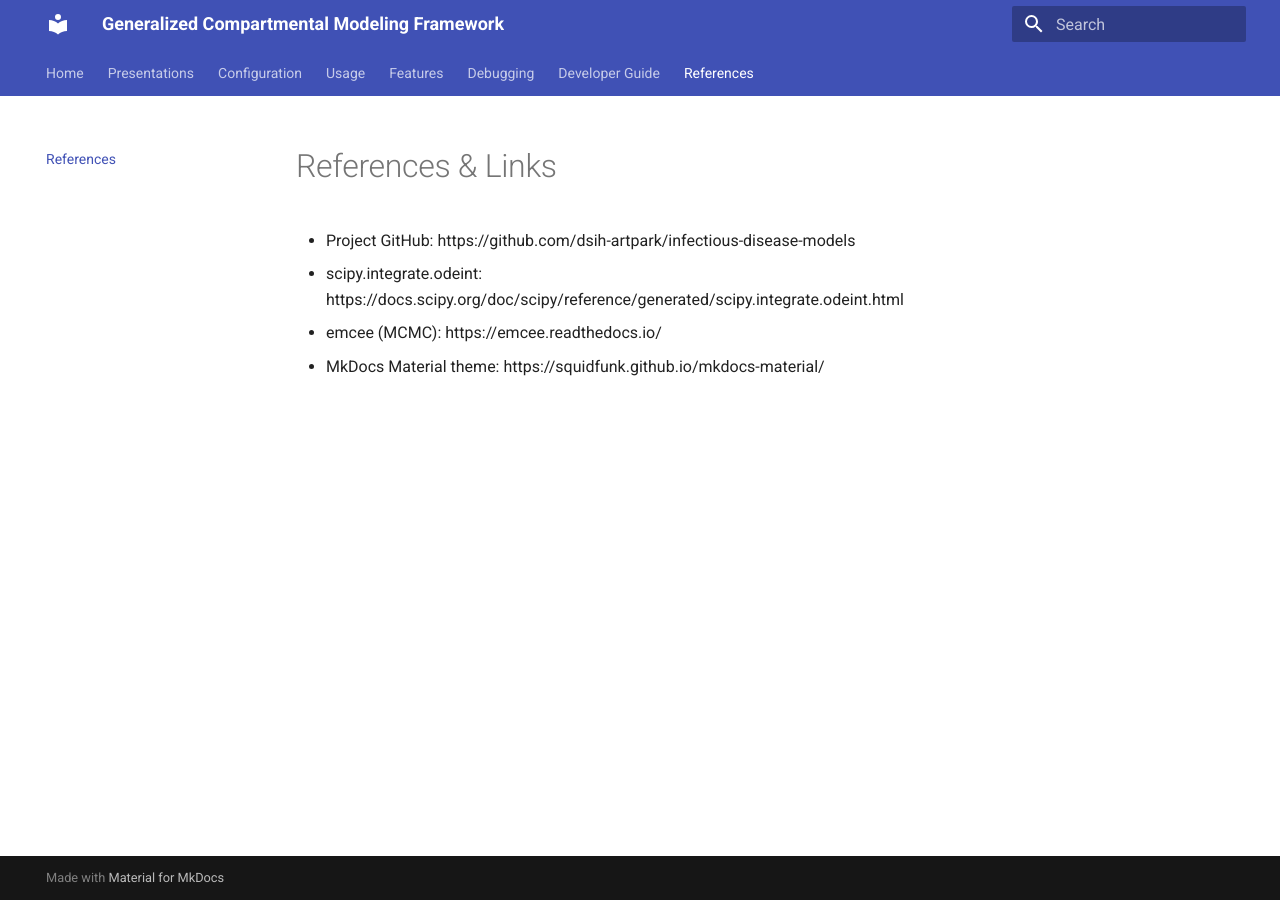
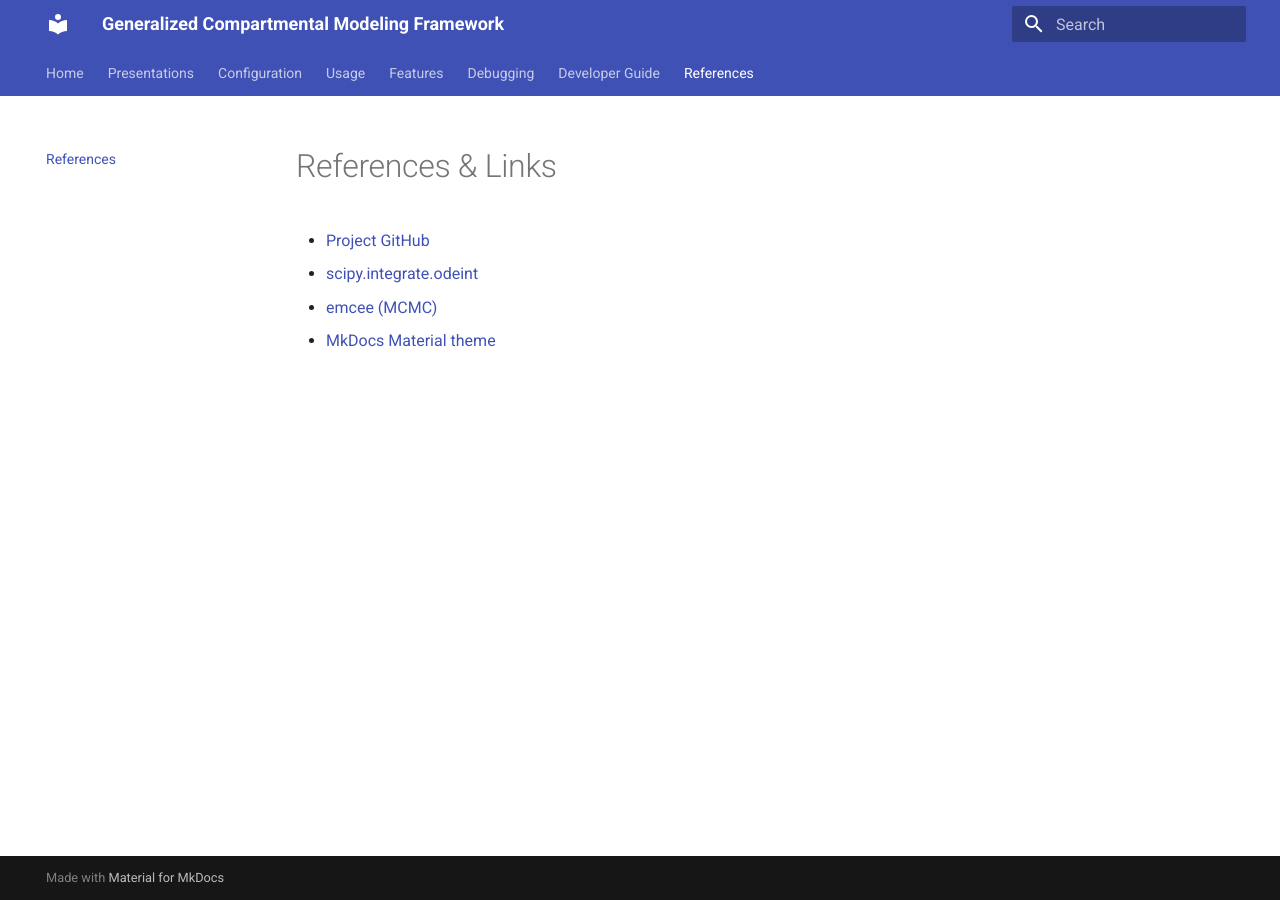
Before and after one commit to dsih-artpark/infectious-disease-models, an MkDocs documentation site: the page built from docs/references.md, in a window 1280 px wide. Built offline with MkDocs 1.6.1 and Material for MkDocs 9.7.7, drawn with Linux system fonts in a browser that asks for light colours.

```diff
--- a/docs/references.md
+++ b/docs/references.md
@@ -1,6 +1,6 @@
 # References & Links
 
-- Project GitHub: https://github.com/dsih-artpark/infectious-disease-models
-- scipy.integrate.odeint: https://docs.scipy.org/doc/scipy/reference/generated/scipy.integrate.odeint.html
-- emcee (MCMC): https://emcee.readthedocs.io/
-- MkDocs Material theme: https://squidfunk.github.io/mkdocs-material/
+- [Project GitHub](https://github.com/dsih-artpark/infectious-disease-models)
+- [scipy.integrate.odeint](https://docs.scipy.org/doc/scipy/reference/generated/scipy.integrate.odeint.html)
+- [emcee (MCMC)](https://emcee.readthedocs.io/)
+- [MkDocs Material theme](https://squidfunk.github.io/mkdocs-material/)
```
Also changed, not shown: docs/dev/calibration.md (+1 -0 lines).
